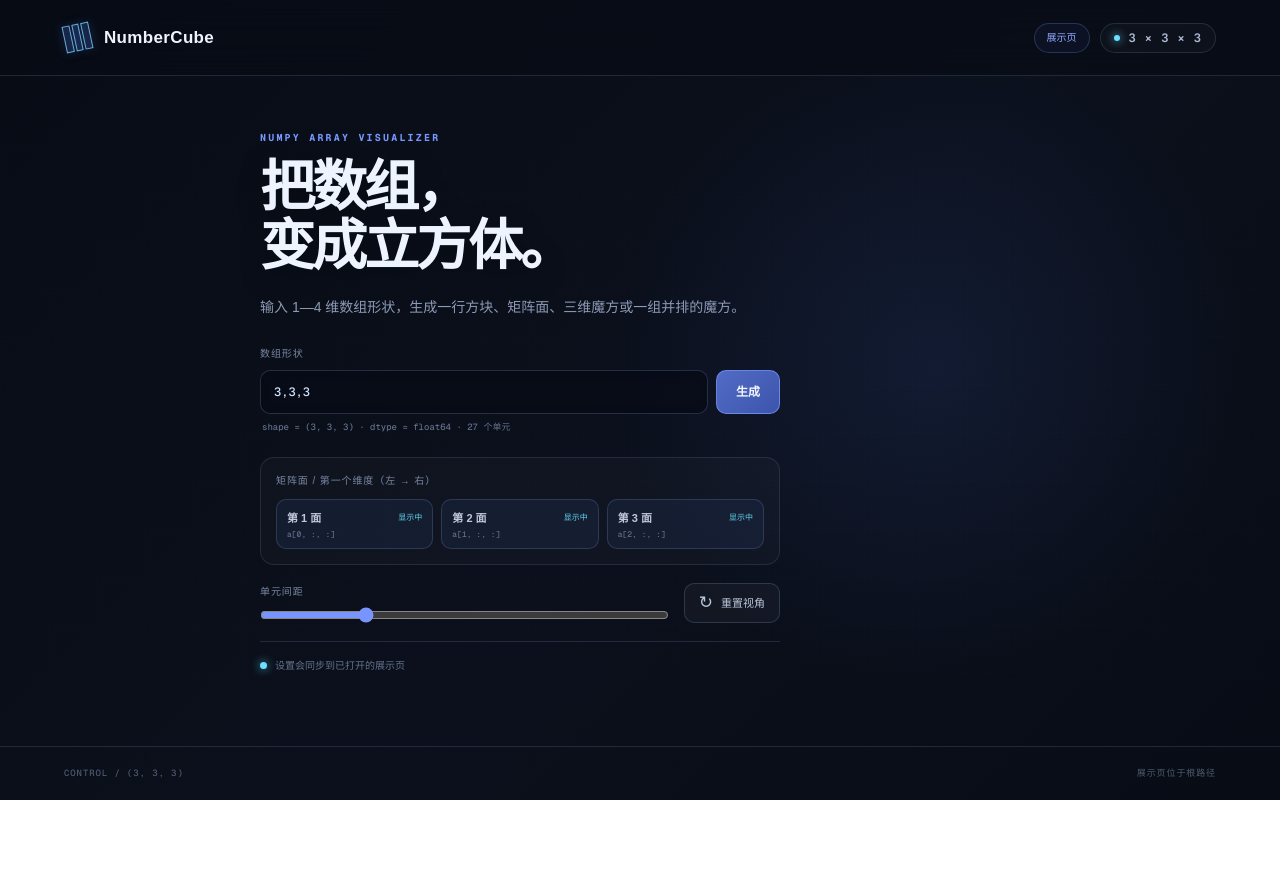
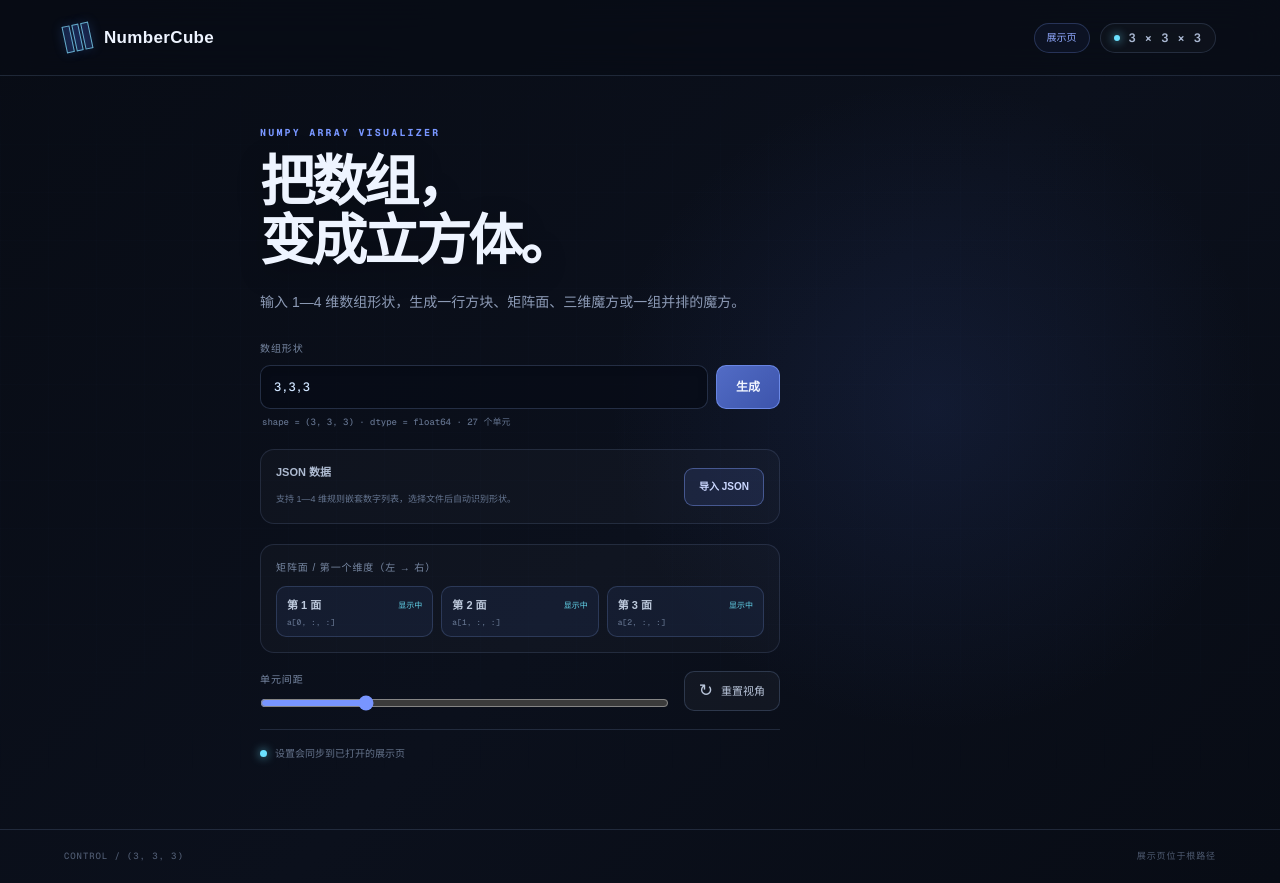
Before and after one commit to LIKE9426334946/NumberCube, a Next.js app: page /control in a window 1280 px wide. Before the commit the page ends 800 px from the top, so only its background shows below. Built offline with nearby package versions, Linux system fonts and the light colour scheme.

Commit message:
Import one to four dimensional JSON arrays

```diff
--- a/app/control/page.tsx
+++ b/app/control/page.tsx
@@ -1,13 +1,15 @@
 "use client";
 
 import { useEffect, useMemo, useState } from "react";
-import type { FormEvent } from "react";
+import type { ChangeEvent, FormEvent } from "react";
+import Link from "next/link";
 import {
   Brand,
   defaultRotation,
   formatShape,
   getArrayLayout,
   getFitZoom,
+  parseJsonArrayData,
   parseShapeInput,
   ShapeBadge,
   useCubeState,
@@ -17,6 +19,7 @@ export default function ControlPage() {
   const [state, setState] = useCubeState();
   const [shapeInput, setShapeInput] = useState(state.shape.join(","));
   const [error, setError] = useState("");
+  const [jsonStatus, setJsonStatus] = useState("");
   const dimensionCount = state.shape.length;
   const { layers } = getArrayLayout(state.shape);
   const totalCells = state.shape.reduce((total, size) => total * size, 1);
@@ -46,10 +49,52 @@ export default function ControlPage() {
       ...current,
       shape: parsed.shape,
       seed: current.seed + 1,
+      values: null,
+      sourceName: null,
       hiddenLayers: [],
       zoom: getFitZoom(parsed.shape),
     }));
     setError("");
+    setJsonStatus("");
+  };
+
+  const importJson = async (event: ChangeEvent<HTMLInputElement>) => {
+    const file = event.target.files?.[0];
+    if (!file) return;
+
+    try {
+      if (file.size > 1_000_000) {
+        setJsonStatus("JSON 文件不能超过 1 MB。");
+        return;
+      }
+      const fileContents = await new Promise<string>((resolve, reject) => {
+        const reader = new FileReader();
+        reader.onload = () => resolve(String(reader.result ?? ""));
+        reader.onerror = () => reject(reader.error);
+        reader.readAsText(file);
+      });
+      const parsed = parseJsonArrayData(JSON.parse(fileContents));
+      if ("error" in parsed) {
+        setJsonStatus(parsed.error);
+        return;
+      }
+
+      setState((current) => ({
+        ...current,
+        shape: parsed.shape,
+        values: parsed.values,
+        sourceName: file.name,
+        hiddenLayers: [],
+        zoom: getFitZoom(parsed.shape),
+      }));
+      setShapeInput(parsed.shape.join(","));
+      setError("");
+      setJsonStatus(`已读取 ${file.name} · shape = ${formatShape(parsed.shape)} · ${parsed.values.length} 个数据`);
+    } catch {
+      setJsonStatus("无法解析该文件，请确认它是有效的 JSON。");
+    } finally {
+      event.target.value = "";
+    }
   };
 
   const toggleLayer = (layer: number) => {
@@ -75,7 +120,7 @@ export default function ControlPage() {
       <header className="topbar">
         <Brand />
         <div className="topbar-actions">
-          <a className="page-link" href="/">展示页</a>
+          <Link className="page-link" href="/">展示页</Link>
           <ShapeBadge shape={state.shape} />
         </div>
       </header>
@@ -106,6 +151,30 @@ export default function ControlPage() {
               {error || `shape = ${formatShape(state.shape)} · dtype = float64 · ${totalCells} 个单元`}
             </p>
           </form>
+
+          <section className="json-import-panel" aria-labelledby="json-import-title">
+            <div className="json-import-copy">
+              <p id="json-import-title">JSON 数据</p>
+              <span>支持 1—4 维规则嵌套数字列表，选择文件后自动识别形状。</span>
+            </div>
+            <label className="json-file-button">
+              <span>导入 JSON</span>
+              <input
+                type="file"
+                accept=".json,application/json"
+                onChange={importJson}
+                aria-label="导入 JSON 文件"
+              />
+            </label>
+            {(jsonStatus || state.sourceName) && (
+              <p
+                className={jsonStatus && !jsonStatus.startsWith("已读取") ? "json-status is-error" : "json-status"}
+                aria-live="polite"
+              >
+                {jsonStatus || `当前数据：${state.sourceName}`}
+              </p>
+            )}
+          </section>
 
           <div className="slice-panel">
             <div className="panel-heading">
--- a/app/cube.tsx
+++ b/app/cube.tsx
@@ -7,6 +7,8 @@ export type Rotation = { x: number; y: number };
 export type CubeState = {
   shape: number[];
   seed: number;
+  values: number[] | null;
+  sourceName: string | null;
   hiddenLayers: number[];
   rotation: Rotation;
   zoom: number;
@@ -32,6 +34,8 @@ export const defaultRotation: Rotation = { x: -24, y: -38 };
 export const defaultCubeState: CubeState = {
   shape: [3, 3, 3],
   seed: 11,
+  values: null,
+  sourceName: null,
   hiddenLayers: [],
   rotation: { ...defaultRotation },
   zoom: 0.95,
@@ -54,6 +58,67 @@ export function parseShapeInput(input: string) {
   }
 
   return { shape };
+}
+
+type ParsedJsonArray = { shape: number[]; values: number[] };
+
+export function parseJsonArrayData(value: unknown): ParsedJsonArray | { error: string } {
+  if (!Array.isArray(value)) {
+    return { error: "JSON 顶层必须是一个数组。" };
+  }
+
+  const walk = (item: unknown, depth = 0): ParsedJsonArray | { error: string } => {
+    if (typeof item === "number") {
+      return Number.isFinite(item)
+        ? { shape: [], values: [item] }
+        : { error: "数组中只能包含有限数字。" };
+    }
+    if (!Array.isArray(item)) {
+      return { error: "数组中只能包含数字或嵌套数组。" };
+    }
+    if (depth >= 4) {
+      return { error: "目前仅支持 1—4 维 JSON 数组。" };
+    }
+    if (item.length === 0) {
+      return { error: "每个维度都必须至少包含 1 个元素。" };
+    }
+    if (item.length > 6) {
+      return { error: "每个维度目前支持 1—6，避免一次生成过多单元。" };
+    }
+
+    const children = item.map((child) => walk(child, depth + 1));
+    const failed = children.find((child) => "error" in child);
+    if (failed && "error" in failed) return failed;
+
+    const parsedChildren = children as ParsedJsonArray[];
+    const childShape = parsedChildren[0].shape;
+    const hasRaggedRows = parsedChildren.some(
+      (child) => child.shape.length !== childShape.length
+        || child.shape.some((size, index) => size !== childShape[index]),
+    );
+    if (hasRaggedRows) {
+      return { error: "JSON 必须是规则的矩形数组，各行长度需要一致。" };
+    }
+
+    return {
+      shape: [item.length, ...childShape],
+      values: parsedChildren.flatMap((child) => child.values),
+    };
+  };
+
+  const parsed = walk(value);
+  if ("error" in parsed) return parsed;
+  if (parsed.shape.length < 1 || parsed.shape.length > 4) {
+    return { error: "目前仅支持 1—4 维 JSON 数组。" };
+  }
+  if (parsed.shape.some((size) => size > 6)) {
+    return { error: "每个维度目前支持 1—6，避免一次生成过多单元。" };
+  }
+  if (parsed.values.length > 216) {
+    return { error: "单元总数不能超过 216。" };
+  }
+
+  return parsed;
 }
 
 export function getArrayLayout(shape: number[]): ArrayLayout {
@@ -107,10 +172,21 @@ function normalizeState(value: unknown): CubeState {
     && Number.isFinite(stored.rotation.y)
       ? stored.rotation
       : defaultRotation;
+  const totalCells = shape.reduce((total, size) => total * size, 1);
+  const values = Array.isArray(stored.values)
+    && stored.values.length === totalCells
+    && stored.values.every((item) => typeof item === "number" && Number.isFinite(item))
+      ? stored.values
+      : null;
+  const sourceName = values && typeof stored.sourceName === "string"
+    ? stored.sourceName.slice(0, 120)
+    : null;
 
   return {
     shape,
     seed: Number.isFinite(stored.seed) ? Number(stored.seed) : defaultCubeState.seed,
+    values,
+    sourceName,
     hiddenLayers,
     rotation,
     zoom: Number.isFinite(stored.zoom)
@@ -191,6 +267,14 @@ function formatValue(value: number) {
   return (Math.abs(value) < 0.005 ? 0 : value).toFixed(2);
 }
 
+function formatImportedValue(value: number) {
+  if (Number.isInteger(value)) return String(value);
+  if (Math.abs(value) >= 10000 || (Math.abs(value) > 0 && Math.abs(value) < 0.001)) {
+    return value.toExponential(2);
+  }
+  return String(Number(value.toFixed(3)));
+}
+
 export function Brand() {
   return (
     <div className="brand">
@@ -259,7 +343,9 @@ export function CubeStage({ state, setState }: { state: CubeState; setState: Cub
         key: `${cube}-${layer}-${row}-${column}`,
         cube,
         layer,
-        value: formatValue(createValue(index, state.seed)),
+        value: state.values
+          ? formatImportedValue(state.values[index])
+          : formatValue(createValue(index, state.seed)),
         x: x + cubeOffsetX,
         y: y + cubeOffsetY,
         z,
@@ -274,6 +360,7 @@ export function CubeStage({ state, setState }: { state: CubeState; setState: Cub
       layers,
       rows,
       state.seed,
+      state.values,
       totalCells,
     ],
   );
@@ -309,6 +396,7 @@ export function CubeStage({ state, setState }: { state: CubeState; setState: Cub
     <div className="stage-card">
       <div className="stage-label">
         ARRAY / SHAPE {formattedShape}{dimensionCount === 4 ? ` · ${cubeCount} CUBES` : ""}
+        {state.values ? " · JSON" : ""}
       </div>
       <div
         className="cube-stage"
--- a/app/globals.css
+++ b/app/globals.css
@@ -243,6 +243,73 @@ h1 {
 }
 
 .form-status.is-error { color: #ff8c9f; }
+
+.json-import-panel {
+  margin-top: 17px;
+  display: grid;
+  grid-template-columns: minmax(0, 1fr) auto;
+  align-items: center;
+  gap: 10px 16px;
+  padding: 14px 15px;
+  border: 1px solid rgba(131, 157, 207, 0.17);
+  border-radius: 14px;
+  background: rgba(255, 255, 255, 0.024);
+}
+
+.json-import-copy p {
+  margin: 0 0 5px;
+  color: #aebbd1;
+  font-size: 11px;
+  font-weight: 700;
+}
+
+.json-import-copy span {
+  color: #657590;
+  font-size: 9px;
+  line-height: 1.6;
+}
+
+.json-file-button {
+  min-height: 38px;
+  display: inline-flex;
+  align-items: center;
+  justify-content: center;
+  padding: 0 14px;
+  border: 1px solid rgba(126, 158, 255, 0.42);
+  border-radius: 9px;
+  color: #cbd7ff;
+  background: rgba(91, 120, 218, 0.14);
+  cursor: pointer;
+  font-size: 10px;
+  font-weight: 700;
+  transition: 160ms ease;
+}
+
+.json-file-button:hover {
+  border-color: rgba(126, 158, 255, 0.72);
+  color: #fff;
+  background: rgba(91, 120, 218, 0.24);
+}
+
+.json-file-button input {
+  position: absolute;
+  width: 1px;
+  height: 1px;
+  overflow: hidden;
+  clip: rect(0 0 0 0);
+  clip-path: inset(50%);
+  white-space: nowrap;
+}
+
+.json-status {
+  grid-column: 1 / -1;
+  margin: 0;
+  color: #67cfe7;
+  font: 500 9px/1.5 var(--font-geist-mono), monospace;
+  overflow-wrap: anywhere;
+}
+
+.json-status.is-error { color: #ff8c9f; }
 
 .slice-panel {
   margin-top: 20px;
@@ -579,6 +646,8 @@ footer {
   .description { font-size: 13px; }
   .expression-row { flex-direction: column; }
   .expression-row button { width: 100%; }
+  .json-import-panel { grid-template-columns: 1fr; }
+  .json-file-button { width: 100%; }
   .slice-buttons { grid-template-columns: repeat(2, minmax(0, 1fr)); }
   .controls { align-items: stretch; flex-direction: column; }
   .reset-button { justify-content: center; }
```
